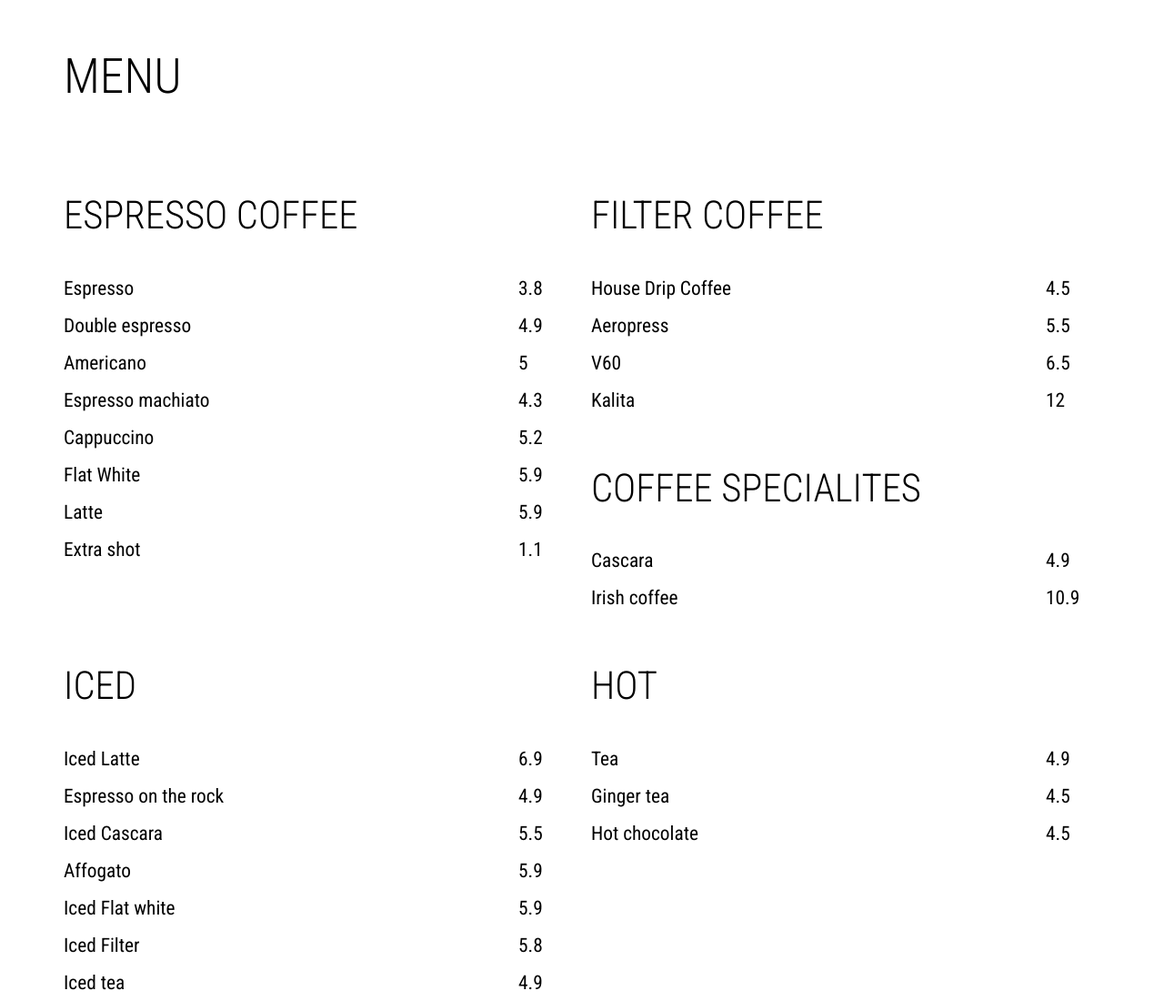
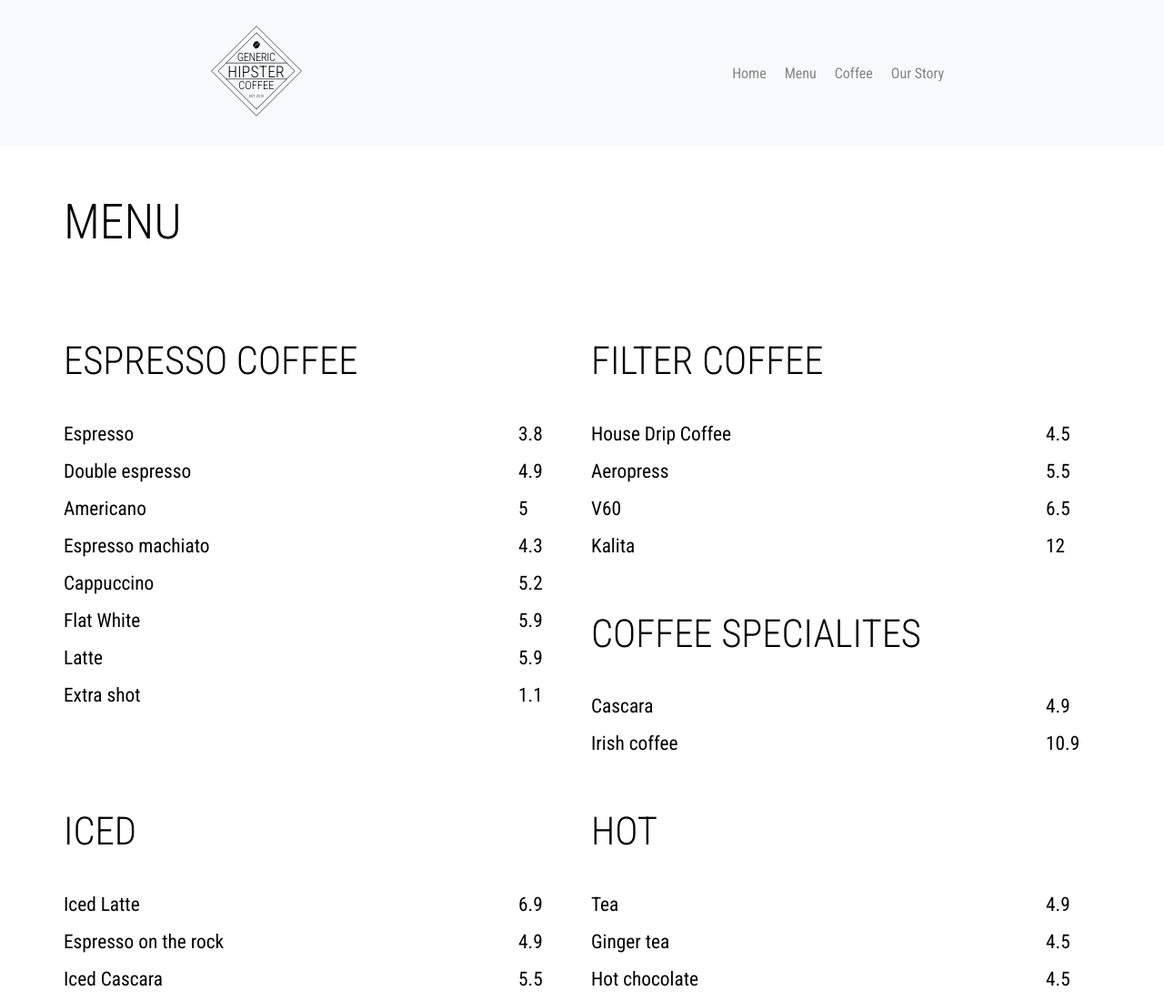
Before and after one commit to MarioJedna/generic-hipster-coffee, a website: page src/menu.html in a window 1280 px wide. Shown: the top 1100 px of the page at 91% size. Drawn offline with nearby package versions, Linux system fonts and the light colour scheme; files that its build step writes are made by us from their sources.

Commit message:
changes after pull from seja88

```diff
--- a/src/menu.html
+++ b/src/menu.html
@@ -17,9 +17,153 @@
     <title>Menu</title>
   </head>
   <body>
-    <nav>
-      <!-- will be done by seja88 -->
-    </nav>
+		<!--NAVIGATION BAR-->
+		<nav class="nav">
+			<!--LOGO-->
+			<div class="nav__logo">
+				<svg
+					xmlns="http://www.w3.org/2000/svg"
+					viewBox="0 0 80 80"
+					width="100"
+					height="100">
+					<path
+						fill="none"
+						stroke="#000"
+						stroke-width="0.5"
+						d="M13.18186 47.022h53.63626M13.18186 32.978h53.63626M6.21902 40L40 6.3672 73.78094 40 40 73.6328zM.38676 40L40 .5605 79.61323 40 40 79.4395z" />
+					<g fill="#000">
+						<path
+							d="M41.6392 14.15252a2.71023 3.2775 30 0 0-3.98642 1.4828 2.71023 3.2775 30 0 0 .2178 3.80635c.03243-.3869.11958-.84645.37364-1.26825.30624-.50844 1.023-.97033 1.7204-1.44467.3487-.23718.6925-.47083.96896-.69.27645-.21917.4835-.43073.56244-.57964.23854-.45017.2077-.94065.15332-1.3007a2.71023 3.2775 30 0 0-.01015-.0059zm.44014.3353c.0091.36143-.0261.77533-.22974 1.15964-.13248.25002-.374.4707-.6679.7037-.29387.23298-.64227.47154-.99107.7088-.6976.47447-1.39834.97584-1.60526 1.31944-.29873.49598-.33078 1.00928-.32377 1.385a2.71023 3.2775 30 0 0 .09928.06633 2.71023 3.2775 30 0 0 3.9857-1.48546 2.71023 3.2775 30 0 0-.26724-3.85745z" />
+						<g
+							font-weight="300"
+							font-family="Roboto Condensed"
+							letter-spacing="0"
+							word-spacing="0"
+							text-anchor="middle">
+							<text
+								x="39.70137"
+								y="45.23859"
+								style="
+									line-height: 125%;
+									-inkscape-font-specification: 'Roboto Condensed, Light';
+									font-variant-ligatures: normal;
+									font-variant-caps: normal;
+									font-variant-numeric: normal;
+									font-feature-settings: normal;
+									text-align: center;
+								"
+								font-size="14"
+								writing-mode="lr">
+								<tspan
+									x="39.70137"
+									y="45.23859"
+									style="
+										-inkscape-font-specification: 'Roboto Condensed, Light';
+										font-variant-ligatures: normal;
+										font-variant-caps: normal;
+										font-variant-numeric: normal;
+										font-feature-settings: normal;
+										text-align: center;
+									"
+									letter-spacing=".19">
+									HIPSTER
+								</tspan>
+							</text>
+							<text
+								x="39.87305"
+								y="56.25534"
+								style="
+									line-height: 125%;
+									-inkscape-font-specification: 'Roboto Condensed, Light';
+									font-variant-ligatures: normal;
+									font-variant-caps: normal;
+									font-variant-numeric: normal;
+									font-feature-settings: normal;
+									text-align: center;
+								"
+								font-size="10">
+								<tspan
+									x="39.87305"
+									y="56.25534"
+									style="
+										-inkscape-font-specification: 'Roboto Condensed, Light';
+										font-variant-ligatures: normal;
+										font-variant-caps: normal;
+										font-variant-numeric: normal;
+										font-feature-settings: normal;
+										text-align: center;
+									">
+									COFFEE
+								</tspan>
+							</text>
+							<text
+								x="39.92188"
+								y="30.91534"
+								style="
+									line-height: 125%;
+									-inkscape-font-specification: 'Roboto Condensed, Light';
+									font-variant-ligatures: normal;
+									font-variant-caps: normal;
+									font-variant-numeric: normal;
+									font-feature-settings: normal;
+									text-align: center;
+								"
+								font-size="10">
+								<tspan
+									x="39.77687"
+									y="30.91534"
+									dx="0"
+									style="
+										-inkscape-font-specification: 'Roboto Condensed, Light';
+										font-variant-ligatures: normal;
+										font-variant-caps: normal;
+										font-variant-numeric: normal;
+										font-feature-settings: normal;
+										text-align: center;
+									"
+									letter-spacing="-.29">
+									GENERIC
+								</tspan>
+							</text>
+							<text
+								x="39.96712"
+								y="63.48445"
+								style="
+									line-height: 125%;
+									-inkscape-font-specification: 'Roboto Condensed, Light';
+									font-variant-ligatures: normal;
+									font-variant-caps: normal;
+									font-variant-numeric: normal;
+									font-feature-settings: normal;
+									text-align: center;
+								"
+								font-size="3.33333">
+								<tspan
+									x="39.96712"
+									y="63.48445"
+									style="
+										-inkscape-font-specification: 'Roboto Condensed, Light';
+										font-variant-ligatures: normal;
+										font-variant-caps: normal;
+										font-variant-numeric: normal;
+										font-feature-settings: normal;
+										text-align: center;
+									">
+									EST. 2010
+								</tspan>
+							</text>
+						</g>
+					</g>
+				</svg>
+			</div>
+			<!--NAV BAR-->
+			<ul class="nav__bar">
+				<li class="nav__bar_links"><a href="#index.html">Home</a></li>
+				<li class="nav__bar_links"><a href="#menu.html">Menu</a></li>
+				<li class="nav__bar_links"><a href="#coffee.html">Coffee</a></li>
+				<li class="nav__bar_links"><a href="#ourStory.html">Our Story</a></li>
+			</ul>
+		</nav>
     <menu>
       <div class="menu">
         <h2>Menu</h2>
--- a/src/scss/_menu.scss
+++ b/src/scss/_menu.scss
@@ -4,7 +4,7 @@ menu {
   justify-content: center;
   align-items: center;
   font-family: $font-family;
-  width: 100vw;
+  // width: 100vw;
   padding-left: 20px;
   .menu {
     display: flex;
```
